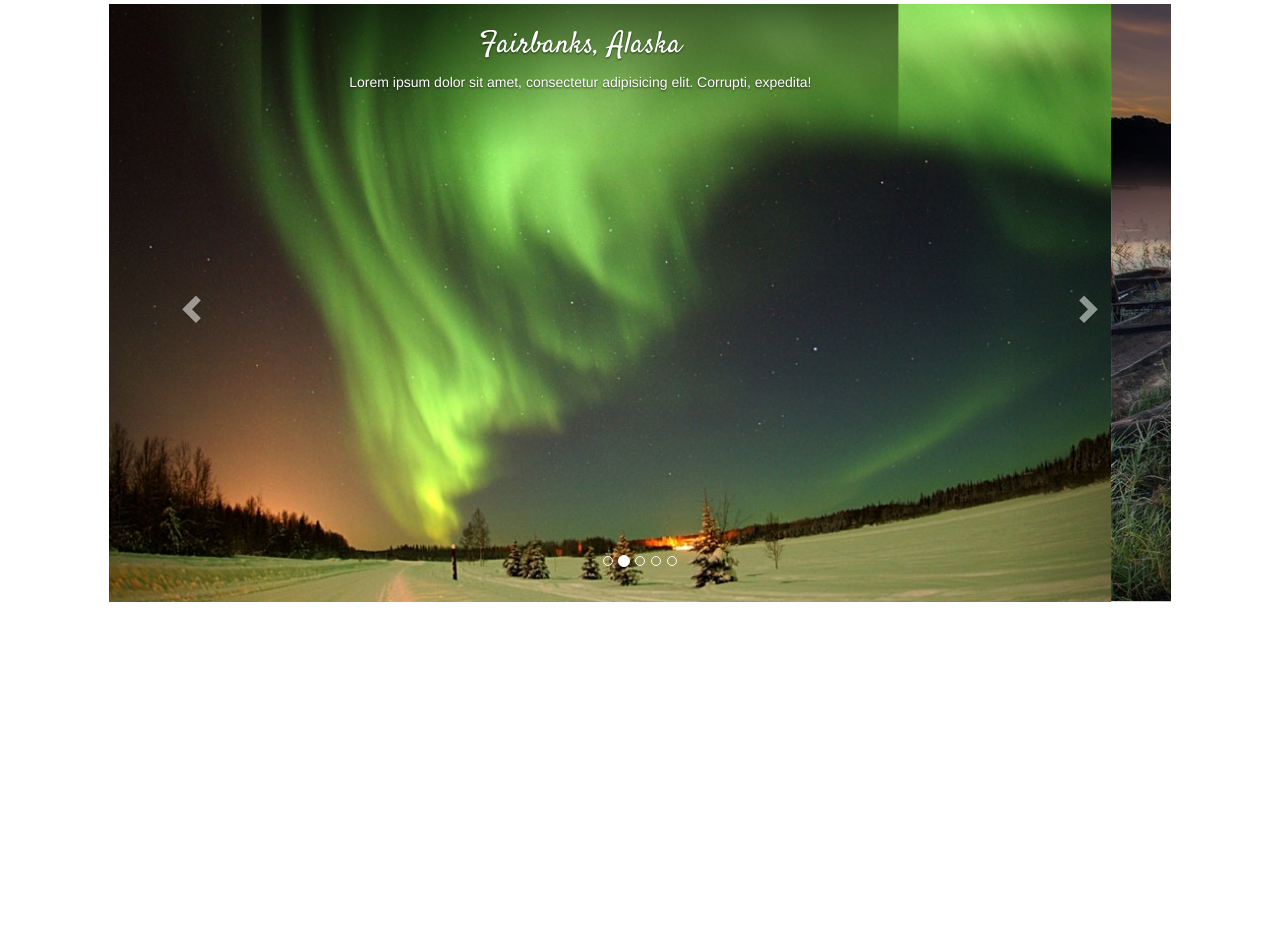
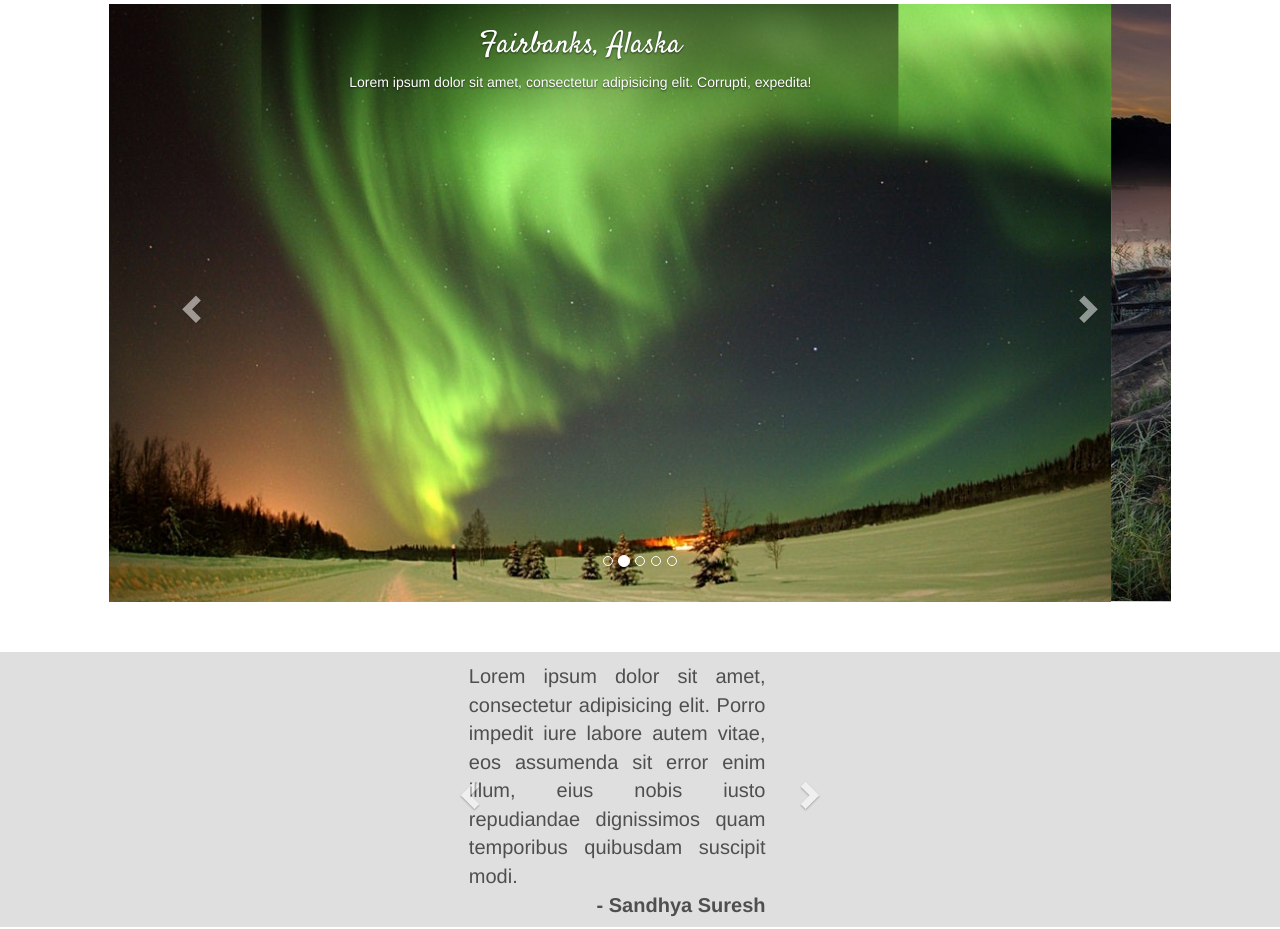
Before and after one commit to muditasisodia/way-farer, a plain HTML site: page index.html in a window 1280 px wide. Shown: the part 846-1775 px from the top of the page. Before the commit the page ends 1448 px from the top, so only its background shows below. Drawn offline with nearby package versions, Linux system fonts and the light colour scheme.

Commit message:
review carousel added
add quote graphic, extra space on right yet to resolve

```diff
--- a/index.html
+++ b/index.html
@@ -225,6 +225,54 @@
 </div>
 
 
+<!--Reviews Carousel-->
+<div class="row" id="quote-carousel-row">
+  <div class="col-md-offset-4 col-md-4">
+
+  <div id="c2" class="carousel slide" data-ride="carousel">
+
+    <!-- Wrapper for slides -->
+    <div class="carousel-inner">
+
+      <div class="item active">
+      <div class="carousel-content">
+
+          <p id="quote">Lorem ipsum dolor sit amet, consectetur adipisicing elit. Porro impedit iure labore autem vitae, eos assumenda sit error enim illum, eius nobis iusto repudiandae dignissimos quam temporibus quibusdam suscipit modi.</p>
+          <p id="reviewer">- Sandhya Suresh</p>
+        </div>
+      </div>
+
+      <div class="item">
+          <div class="carousel-content">
+          <p id="quote">Lorem ipsum dolor sit amet, consectetur adipisicing elit. Eum, minus.</p>
+          <p id="reviewer">- John Smith</p>
+        </div>
+      </div>
+
+      <div class="item">
+        <div class="carousel-content">
+          <p id="quote">Lorem ipsum dolor sit amet, consectetur adipisicing elit. Nobis voluptate beatae id dicta, enim mollitia aliquam aspernatur laboriosam quia debitis.</p>
+          <p id="reviewer">- Jane Doe</p>
+        </div>
+      </div>
+
+    </div>
+
+    <!-- Left and right controls -->
+    <a class="left carousel-control" href="#c2" data-slide="prev">
+      <span class="glyphicon glyphicon-chevron-left"></span>
+      <span class="sr-only">Previous</span>
+    </a>
+    <a class="right carousel-control" href="#c2" data-slide="next">
+      <span class="glyphicon glyphicon-chevron-right"></span>
+      <span class="sr-only">Next</span>
+    </a>
+  </div>
+</div>
+</div>
+
+
+
   <script src="https://ajax.googleapis.com/ajax/libs/jquery/3.3.1/jquery.min.js"></script>
   <script src="https://maxcdn.bootstrapcdn.com/bootstrap/3.3.7/js/bootstrap.min.js"></script>
 </body>
--- a/style.css
+++ b/style.css
@@ -9,6 +9,10 @@
   text-align: center;
   padding-top: 0;
   background-attachment: fixed;
+}
+
+p{
+  margin: 0px;
 }
 
 html, body{
@@ -53,11 +57,9 @@ ul{
   list-style-type: none;
 }
 
-
 .form-control, .btn-default{
   background: rgba(255, 255, 255, 0.7);
 }
-
 
 .card{
   padding:0px 25px;
@@ -92,7 +94,7 @@ ul{
   font-size: 17px;
 }
 
-.carousel{
+#c1{
   margin-top: 50px;
 }
 
@@ -107,3 +109,34 @@ ul{
 .carousel-caption > h2{
   font-family: 'Satisfy', cursive;
 }
+
+#c2{
+  height:275px;
+}
+
+#quote-carousel-row{
+  background-color: #dfdfdf;
+  margin-top: 50px;
+}
+
+#c2 > a{
+  background: none;
+}
+
+#c2 p{
+  font-size: 20px;
+  color: #4f4f4f;
+  padding-left: 55px;
+  padding-right: 55px;
+}
+
+#c2 #quote{
+  text-align: justify;
+  padding-top: 10px;
+}
+
+#c2 #reviewer{
+  text-align: right;
+  font-weight: bold;
+  padding-bottom: 10px;
+}
```
